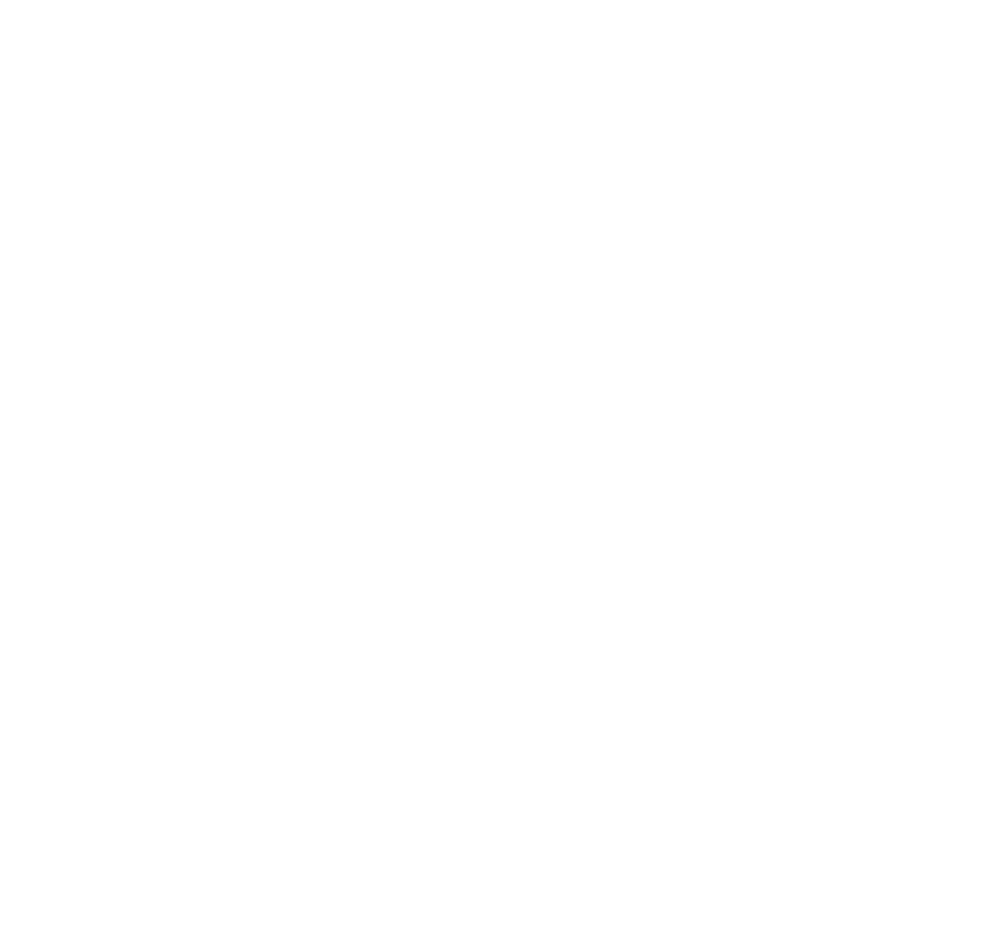
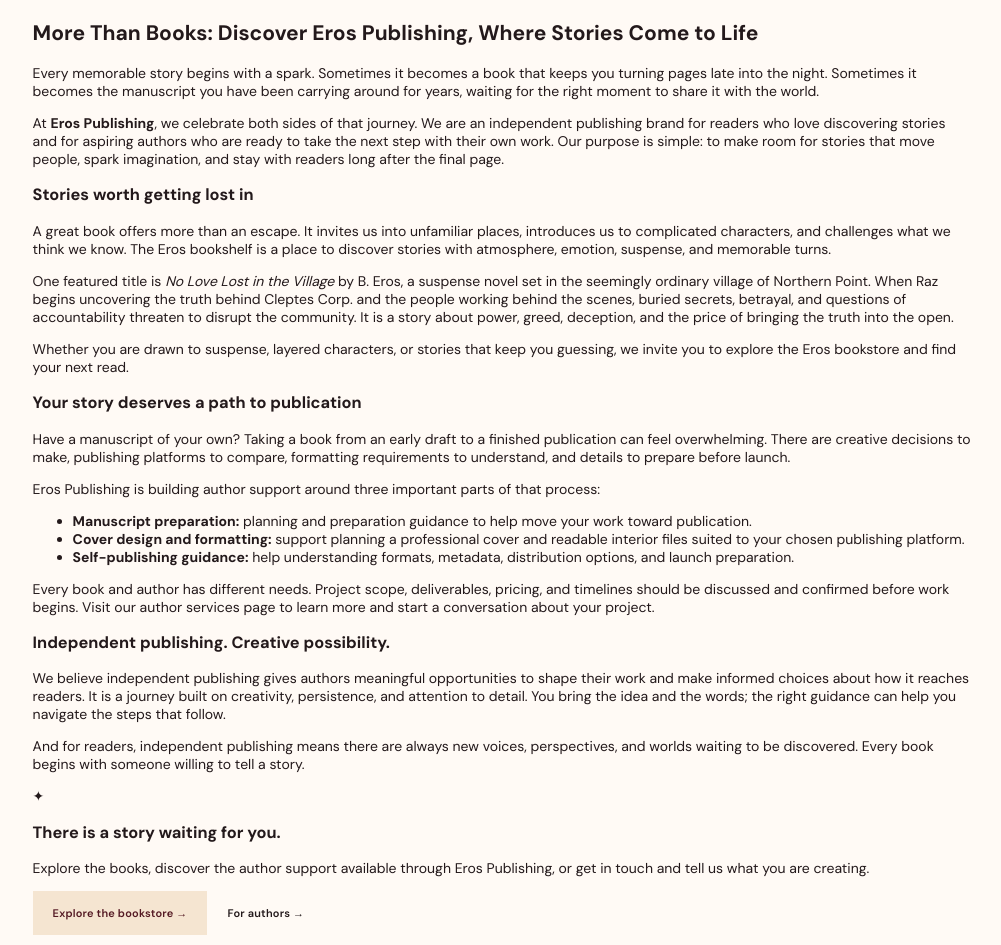
Before and after one commit to erospublish-bit/eros-publishing, a Next.js app: page /blog in a window 1280 px wide. Before the commit this address had no page. Shown: the part 687-1632 px from the top of the page, without its empty margins (137-1138 px from the left). Before the commit the page ends 800 px from the top, so only its background shows below. Built offline with nearby package versions, Linux system fonts and the light colour scheme; a web font is replaced by a local one.

Commit message:
Add Eros Publishing Blog page

```diff
--- /dev/null
+++ b/app/blog/page.tsx
@@ -0,0 +1,54 @@
+import type { Metadata } from 'next';
+import Link from 'next/link';
+import { PageShell } from '@/components/PageShell';
+
+export const metadata: Metadata = {
+  title: 'More Than Books | Eros Publishing Blog',
+  description: 'Discover Eros Publishing, explore No Love Lost in the Village by B. Eros, and learn how self-publishing support can help bring your manuscript to life.',
+};
+
+export default function BlogPage() {
+  return (
+    <PageShell
+      eyebrow="THE EROS JOURNAL"
+      title="More than books."
+      accent="A world of stories."
+      intro="Ideas, inspiration, featured reads, and guidance for the storytellers bringing their own worlds to life. Welcome to the Eros Publishing blog."
+    >
+      <article className="blog-article">
+        <div className="blog-article-meta"><span>WELCOME TO EROS PUBLISHING</span><span>READ · CREATE · BECOME</span></div>
+        <h2>More Than Books: Discover Eros Publishing, Where Stories Come to Life</h2>
+        <p className="blog-article-intro">Every memorable story begins with a spark. Sometimes it becomes a book that keeps you turning pages late into the night. Sometimes it becomes the manuscript you have been carrying around for years, waiting for the right moment to share it with the world.</p>
+
+        <p>At <strong>Eros Publishing</strong>, we celebrate both sides of that journey. We are an independent publishing brand for readers who love discovering stories and for aspiring authors who are ready to take the next step with their own work. Our purpose is simple: to make room for stories that move people, spark imagination, and stay with readers long after the final page.</p>
+
+        <h3>Stories worth getting lost in</h3>
+        <p>A great book offers more than an escape. It invites us into unfamiliar places, introduces us to complicated characters, and challenges what we think we know. The Eros bookshelf is a place to discover stories with atmosphere, emotion, suspense, and memorable turns.</p>
+        <p>One featured title is <em>No Love Lost in the Village</em> by B. Eros, a suspense novel set in the seemingly ordinary village of Northern Point. When Raz begins uncovering the truth behind Cleptes Corp. and the people working behind the scenes, buried secrets, betrayal, and questions of accountability threaten to disrupt the community. It is a story about power, greed, deception, and the price of bringing the truth into the open.</p>
+        <p>Whether you are drawn to suspense, layered characters, or stories that keep you guessing, we invite you to explore the <Link href="/books">Eros bookstore</Link> and find your next read.</p>
+
+        <h3>Your story deserves a path to publication</h3>
+        <p>Have a manuscript of your own? Taking a book from an early draft to a finished publication can feel overwhelming. There are creative decisions to make, publishing platforms to compare, formatting requirements to understand, and details to prepare before launch.</p>
+        <p>Eros Publishing is building author support around three important parts of that process:</p>
+        <ul>
+          <li><strong>Manuscript preparation:</strong> planning and preparation guidance to help move your work toward publication.</li>
+          <li><strong>Cover design and formatting:</strong> support planning a professional cover and readable interior files suited to your chosen publishing platform.</li>
+          <li><strong>Self-publishing guidance:</strong> help understanding formats, metadata, distribution options, and launch preparation.</li>
+        </ul>
+        <p>Every book and author has different needs. Project scope, deliverables, pricing, and timelines should be discussed and confirmed before work begins. Visit our <Link href="/author-services">author services page</Link> to learn more and start a conversation about your project.</p>
+
+        <h3>Independent publishing. Creative possibility.</h3>
+        <p>We believe independent publishing gives authors meaningful opportunities to shape their work and make informed choices about how it reaches readers. It is a journey built on creativity, persistence, and attention to detail. You bring the idea and the words; the right guidance can help you navigate the steps that follow.</p>
+        <p>And for readers, independent publishing means there are always new voices, perspectives, and worlds waiting to be discovered. Every book begins with someone willing to tell a story.</p>
+
+        <div className="blog-article-cta">
+          <span className="blog-cta-symbol">✦</span>
+          <h3>There is a story waiting for you.</h3>
+          <p>Explore the books, discover the author support available through Eros Publishing, or get in touch and tell us what you are creating.</p>
+          <div className="blog-cta-links"><Link className="button button-light" href="/books">Explore the bookstore →</Link><Link className="button button-outline-light" href="/author-services">For authors →</Link></div>
+        </div>
+        <p className="blog-signoff">Eros Publishing — <em>Stories that stir something eternal.</em></p>
+      </article>
+    </PageShell>
+  );
+}
```
